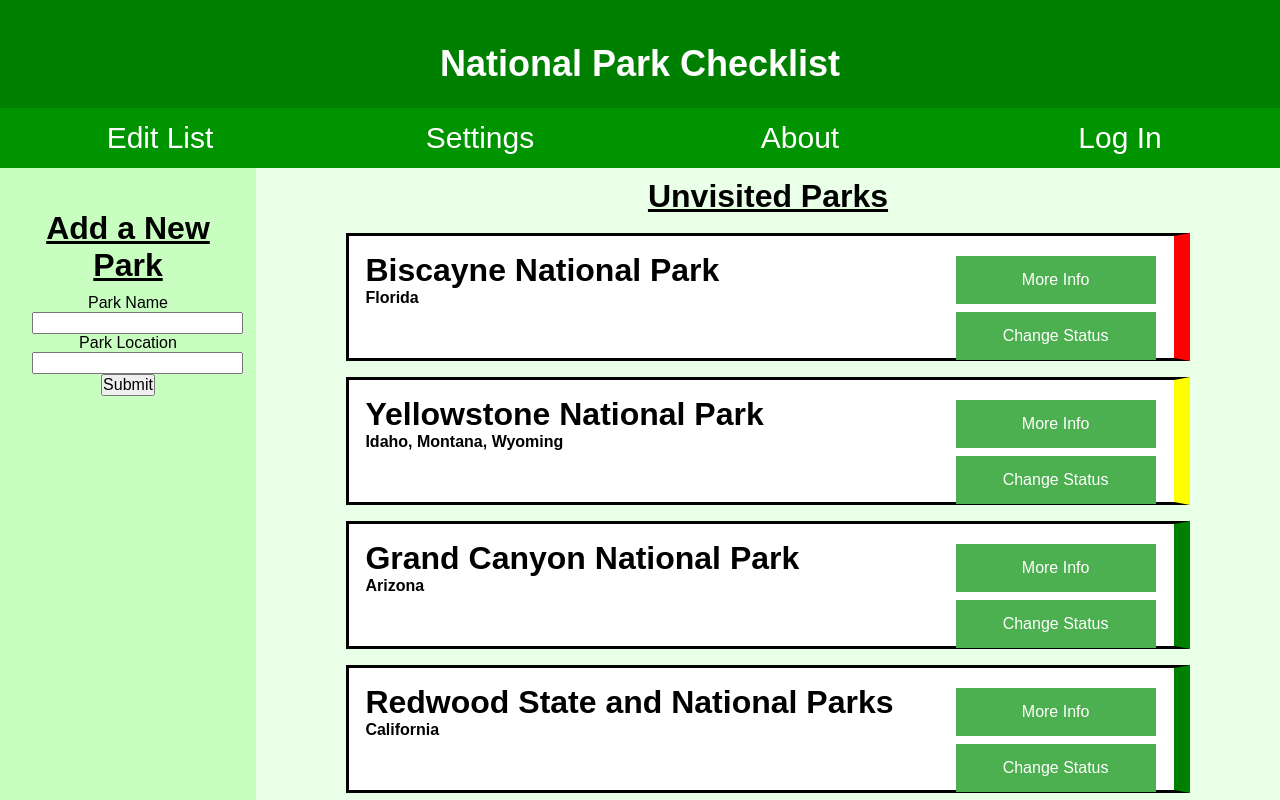
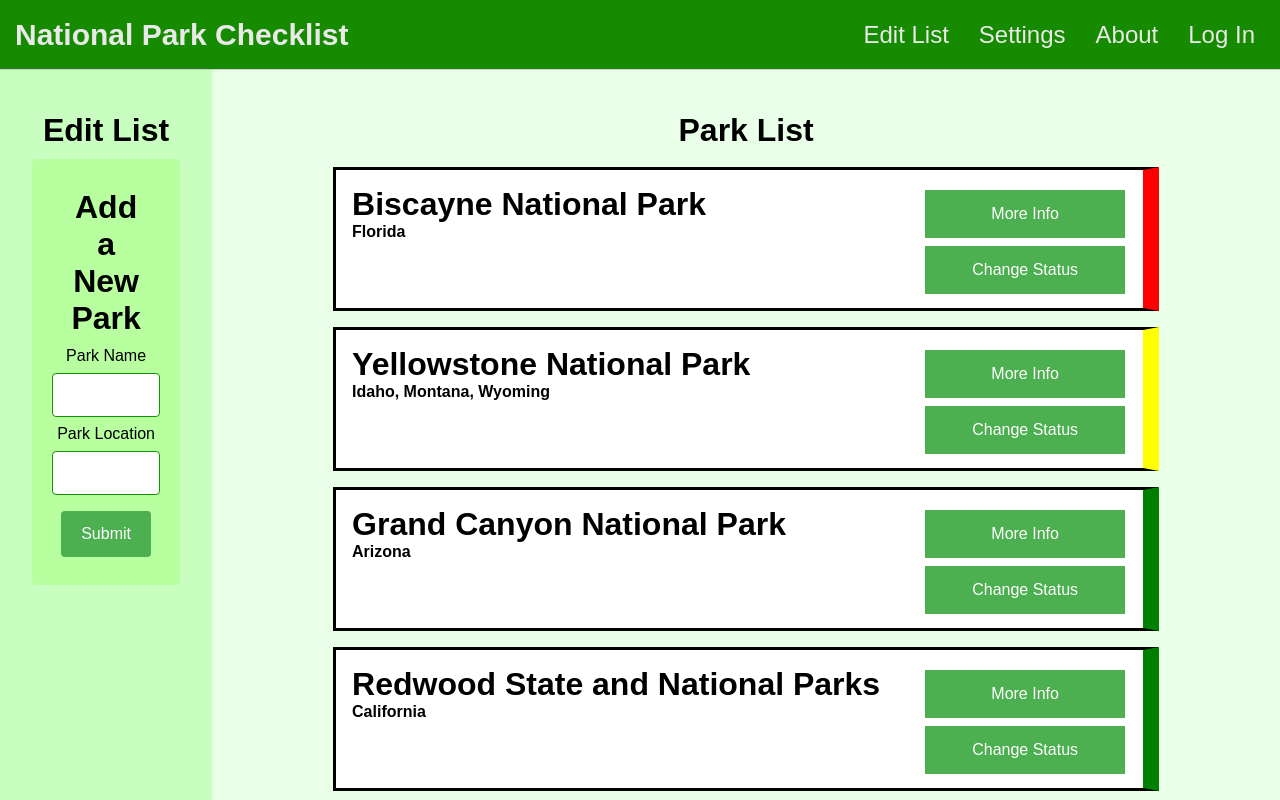
Before and after one commit to euouae682/national-park-checklist, a React (Create React App) app: page / in a window 1280 px wide. Both pictures are taken after a click on the item "Edit List". Shown: the top 800 px of the page. Built offline with nearby package versions, Linux system fonts and the light colour scheme; data requests are answered from the project's data file.

Commit message:
ui overhaul

```diff
--- a/src/components/EditList.js
+++ b/src/components/EditList.js
@@ -24,10 +24,9 @@
 
   return (
     <aside className="editlist">
-      <h2>
-        Add a New Park
-      </h2>
+      <h2>Edit List</h2>
       <form onSubmit={onSubmit}>
+        <h2>Add a New Park</h2>
         <label htmlFor="pname">Park Name</label>
         <input type="text" id="pname" name="pname" value={pname} onChange={(e) => setPname(e.target.value)} /><br />
         <label htmlFor="ploc">Park Location</label>
--- a/src/components/Main.js
+++ b/src/components/Main.js
@@ -5,7 +5,7 @@
   return (
     <main>
       <div class="lists">
-        <h2>Unvisited Parks</h2>
+        <h2>Park List</h2>
         <ul>
           {list.map((park) => (
             <Park key={list.indexOf(park)} name={park["name"]} location={park["location"]} pstatus={park["status"]} />
--- a/src/components/Settings.js
+++ b/src/components/Settings.js
@@ -3,9 +3,9 @@
 export const Settings = () => {
   return (
     <aside className="settings">
-      <h1>
+      <h2>
         Settings
-      </h1>
+      </h2>
     </aside>
   )
 }
--- a/src/index.css
+++ b/src/index.css
@@ -6,34 +6,18 @@
   -moz-osx-font-smoothing: grayscale;
 }
 
-/* Header and footer styles */
-header, footer {
-  background-color: green;
-  color: white;
-  text-align: center;
-  width: 100%;
-}
-
-header h1 {
-  padding: 10px;
-  height: 3em;
-  line-height: 3em;
-}
-
-header {
-  font-size: 36px;
-  top: 0;
-}
-
 footer {
-  /* position: fixed; */
+  background-color: rgb(23, 139, 0);
+  padding: 0 15px;
   bottom: 0;
   height: 2em;
+  line-height: 2em;
+  color: rgb(234, 255, 231);
 }
 
 /* Navbar styles */
 
-nav ul {
+/* nav ul {
   background-color: rgb(0, 148, 0);
   height: 2em;
   line-height: 2em;
@@ -49,20 +33,20 @@
 
 nav ul li:hover {
   background-color: rgb(0, 173, 0);
-}
+} */
 
 /* Text styles */
 h2 {
   font-size: 2em;
   padding: 10px;
   text-align: center;
-  text-decoration: underline;
 }
 
 /* Main styles */
 main {
   display: flex;
   background-color: rgb(234, 255, 231);
+  padding: 2em;
 }
 
 /* List styles */
@@ -81,7 +65,7 @@
 
 .container li {
   width: 85%;
-  min-height: 8em;
+  min-height: 9em;
   border: 0.2em black solid;
   padding: 1em;
   list-style: none;
@@ -126,7 +110,7 @@
 
 /* Aside styles */
 aside {
-  width: 20%;
+  width: 25%;
   text-align: center;
   padding: 2em;
   background-color: rgb(200, 255, 193);
@@ -165,3 +149,77 @@
   float: right;
   width: 200px;
 }
+
+header {
+  background-color: rgb(23, 139, 0);
+  border-bottom: 1px solid #ccc;
+  padding: 0 15px;
+  height: 70px;
+  line-height: 70px;
+}
+
+header h1 {
+  float: left;
+  font-size: 30px;
+  color: rgb(233, 233, 233);
+}
+
+header nav {
+  float: right;
+}
+
+header nav ul {
+  margin: 0;
+  padding: 0;
+  list-style: none;
+}
+
+header nav li {
+  float: left;
+  margin-left: 10px;
+  display: block;
+  padding: 0 10px;
+  color: #333;
+  text-decoration: none;
+  color: rgb(233, 233, 233);
+  font-size: 24px;
+  cursor: pointer;
+}
+
+header nav li:hover {
+  background-color: rgb(29, 173, 0);
+}
+
+input[type=text],
+input[type=password],
+input[type=email],
+select,
+textarea {
+    width: 100%;
+    padding: 12px 20px;
+    margin: 8px 0;
+    display: inline-block;
+    border: 1px solid rgb(15, 150, 0);
+    border-radius: 4px;
+    box-sizing: border-box;
+}
+
+input[type=submit] {
+    background-color: #4CAF50;
+    color: white;
+    padding: 14px 20px;
+    margin: 8px 0;
+    border: none;
+    border-radius: 4px;
+    cursor: pointer;
+}
+
+input[type=submit]:hover {
+    background-color: #45a049;
+}
+
+form {
+    border-radius: 5px;
+    background-color: #b7ff9f;
+    padding: 20px;
+}
```
